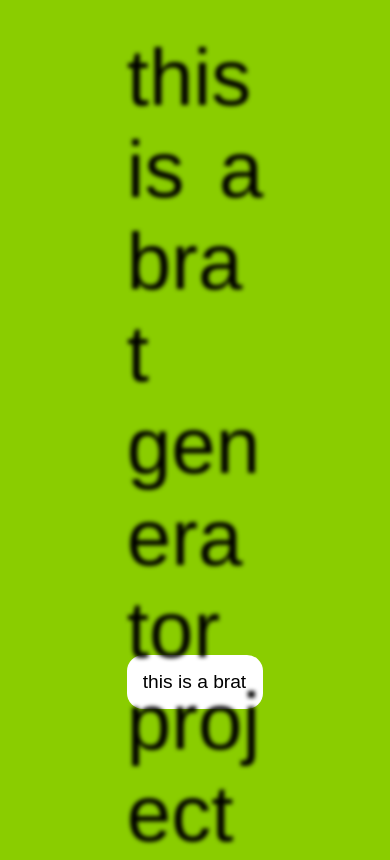
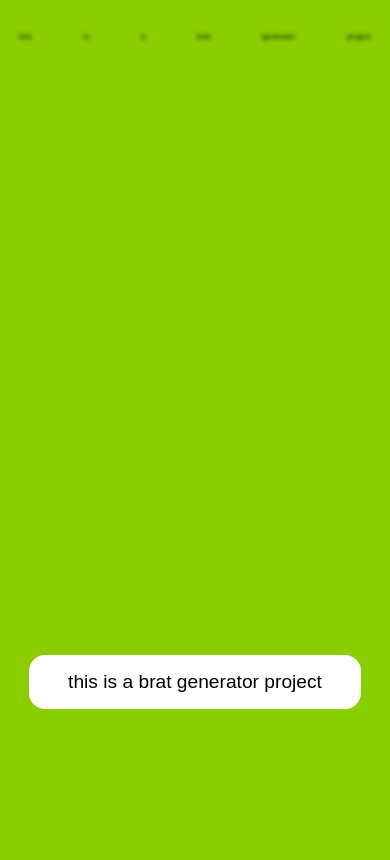
Before and after one commit to metx0/brat-generator, a plain HTML site: page index.html in a window 390 px wide. Drawn offline with Linux system fonts and the light colour scheme.

Commit message:
resizing working better and responsive basics done

```diff
--- a/app.js
+++ b/app.js
@@ -1,11 +1,9 @@
 const input = document.querySelector(".textInput");
+// Where the text is displayed
 const content = document.querySelector(".content");
 
 content.textContent = input.value;
-const contentStyles = window.getComputedStyle(content);
-const originalFontSize = contentStyles.getPropertyValue("font-size");
-
-const decrement = 15;
+const originalFontSize = window.getComputedStyle(content).getPropertyValue("font-size");
 
 input.addEventListener("input", (event) => {
 	content.textContent = event.target.value;
@@ -14,13 +12,18 @@ input.addEventListener("input", (event) => {
 		content.style.fontSize = originalFontSize;
 	}
 
-	if (content.scrollHeight > content.clientHeight) {
-		adjustFontSize();
-	}
+	// If the text overflows, adjust the font size
+	adjustFontSize();
 });
 
 function adjustFontSize() {
-	let fontSize = parseInt(contentStyles.getPropertyValue("font-size"));
-	let newFontSize = fontSize - decrement;
-	content.style.fontSize = newFontSize + "px";
+	// While it overflows vertically or horizontally
+	while (content.scrollHeight > content.clientHeight || content.scrollWidth > content.clientWidth) {
+		// Decrease the font size in 1 pixel
+		let fontSize = parseFloat(window.getComputedStyle(content).getPropertyValue("font-size"));
+		fontSize--;
+		content.style.fontSize = fontSize + "px";
+	}
 }
+
+adjustFontSize();
--- a/styles.css
+++ b/styles.css
@@ -10,14 +10,13 @@ body {
 }
 
 .content {
-	width: 35vw;
+	width: 35%;
 	height: 70vh;
 	margin: 2rem auto;
 	text-align: justify;
-	font-size: 80px;
+	text-align-last: justify;
+	font-size: 10vw;
 	filter: blur(2px);
-	/* Avoid text overflow horizontally */
-	overflow-wrap: break-word;
 }
 
 .textInput {
@@ -35,3 +34,28 @@ body {
 .textInput:focus {
 	outline: none;
 }
+
+/* Media Queries for different screen sizes */
+@media (max-width: 600px) {
+    .content {
+        width: 70%;
+        height: 50vh;
+        font-size: 1.5vw;
+    }
+
+    .textInput {
+        width: 70vw;
+    }
+}
+
+@media (max-width: 1000px) {
+    .content {
+        width: 90%;
+        height: 70vh;
+        font-size: 2vw;
+    }
+
+    .textInput {
+        width: 85vw;
+    }
+}
```
